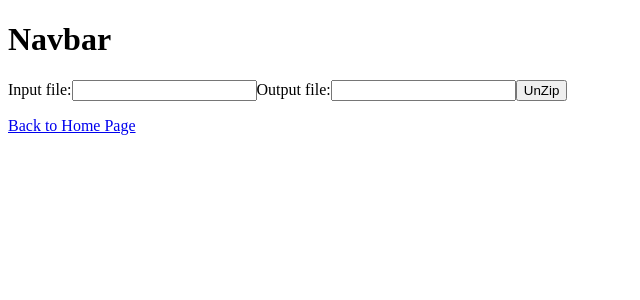
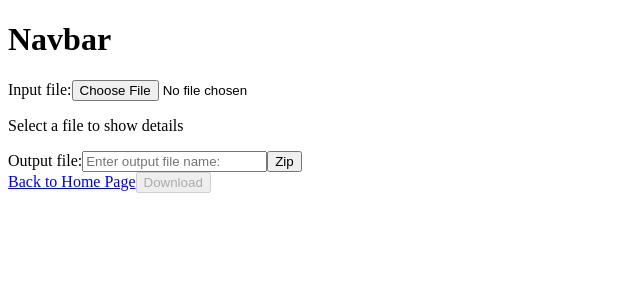
Before and after one commit to glebgol/Cross-Cutting-Project, a React (Create React App) app in the folder reactui/: page /unzip in a window 1280 px wide. Shown: the top 300 px of the page, without its empty margins (0-640 px from the left). Built offline with nearby package versions, Linux system fonts and the light colour scheme.

Commit message:
Fetch zip and unzip

```diff
--- a/reactui/src/components/UnZip.js
+++ b/reactui/src/components/UnZip.js
@@ -1,37 +1,71 @@
 import {useState} from "react";
 import {Link} from "react-router-dom";
-import fetchUnZip from "../fetching/fetchUnZip";
+import downloadFile from "../services/DownloadFile";
 
 const UnZip = () => {
-    const [inputFile, setInputFile] = useState('')
+    const [selectedFile, setSelectedFile] = useState();
+    const [isFilePicked, setIsFilePicked] = useState(false);
     const [outputFile, setOutputFile] = useState('')
-    const [resultInfo, setResultInfo] = useState('')
+    const [isUnzipped, setIsUnzipped] = useState(false)
+    const [downloadUri, setDownloadUri] = useState('')
+    const changeHandler = (event) => {
+        setSelectedFile(event.target.files[0]);
+        setIsFilePicked(true);
+    };
 
     const handleSubmit = (e) => {
         e.preventDefault();
-        fetchUnZip(inputFile, outputFile, setResultInfo);
+        const formData = new FormData();
+        formData.append("file", selectedFile);
+        formData.append("outputfile", outputFile);
+        fetch('api/file-reader/unzip', {
+            method: 'POST',
+            body: formData
+        })
+            .then(response => response.json())
+            .then(data => {
+                setDownloadUri(data.downloadUri);
+                setIsUnzipped(true);
+                console.log(downloadUri);
+            })
+            .catch(err => {
+                console.log(err);
+            });
+    }
+    const download = () => {
+        downloadFile(downloadUri, outputFile);
     }
     return (
         <div>
             <form onSubmit={handleSubmit}>
                 <label>Input file:</label>
-                <input
-                    type="text"
-                    required
-                    value={inputFile}
-                    onChange={(e) => setInputFile(e.target.value)}
-                />
+                <input type="file" name="file" onChange={changeHandler} />
+                {isFilePicked ? (
+                    <div>
+                        <p>Filename: {selectedFile.name}</p>
+                        <p>Filetype: {selectedFile.type}</p>
+                        <p>Size in bytes: {selectedFile.size}</p>
+                        <p>
+                            lastModifiedDate:{' '}
+                            {selectedFile.lastModifiedDate.toLocaleDateString()}
+                        </p>
+                    </div>
+                ) : (
+                    <p>Select a file to show details</p>
+                )}
                 <label>Output file:</label>
                 <input
+                    placeholder='Enter output file name:'
+                    name='outputFile'
                     type="text"
                     required
                     value={outputFile}
                     onChange={(e) => setOutputFile(e.target.value)}
                 />
-                <button>UnZip</button>
+                <button>Zip</button>
             </form>
-            <p><b>{resultInfo}</b></p>
             <Link to="/">Back to Home Page</Link>
+            <button disabled={!isUnzipped} onClick={download}>Download</button>
         </div>
     );
 }
--- a/reactui/src/components/Zip.js
+++ b/reactui/src/components/Zip.js
@@ -1,29 +1,63 @@
 import {useState} from "react";
 import {Link} from "react-router-dom";
-import fetchZip from "../fetching/fetchZip";
+import downloadFile from "../services/DownloadFile";
 
 const Zip = () => {
-    const [inputFile, setInputFile] = useState('')
-    const [resultInfo, setResultInfo] = useState('')
+    const [selectedFile, setSelectedFile] = useState();
+    const [isFilePicked, setIsFilePicked] = useState(false);
+    const [outputFile, setOutputFile] = useState('')
+    const [isZipped, setIsZipped] = useState(false)
+    const [downloadUri, setDownloadUri] = useState('')
+    const changeHandler = (event) => {
+        setSelectedFile(event.target.files[0]);
+        setIsFilePicked(true);
+    };
 
     const handleSubmit = (e) => {
         e.preventDefault();
-        fetchZip(inputFile, setResultInfo);
+        const formData = new FormData();
+        formData.append("file", selectedFile);
+
+        fetch('api/file-reader/zip', {
+            method: 'POST',
+            body: formData
+        })
+            .then(response => response.json())
+            .then(data => {
+                setDownloadUri(data.downloadUri);
+                setIsZipped(true);
+                setOutputFile(data.FileName);
+                console.log(downloadUri);
+            })
+            .catch(err => {
+                console.log(err);
+            });
+    }
+    const download = () => {
+        downloadFile(downloadUri, outputFile);
     }
     return (
         <div>
             <form onSubmit={handleSubmit}>
                 <label>Input file:</label>
-                <input
-                    type="text"
-                    required
-                    value={inputFile}
-                    onChange={(e) => setInputFile(e.target.value)}
-                />
+                <input type="file" name="file" onChange={changeHandler} />
+                {isFilePicked ? (
+                    <div>
+                        <p>Filename: {selectedFile.name}</p>
+                        <p>Filetype: {selectedFile.type}</p>
+                        <p>Size in bytes: {selectedFile.size}</p>
+                        <p>
+                            lastModifiedDate:{' '}
+                            {selectedFile.lastModifiedDate.toLocaleDateString()}
+                        </p>
+                    </div>
+                ) : (
+                    <p>Select a file to show details</p>
+                )}
                 <button>Zip</button>
             </form>
-            <p><b>{resultInfo}</b></p>
             <Link to="/">Back to Home Page</Link>
+            <button disabled={!isZipped} onClick={download}>Download</button>
         </div>
     );
 }
```
